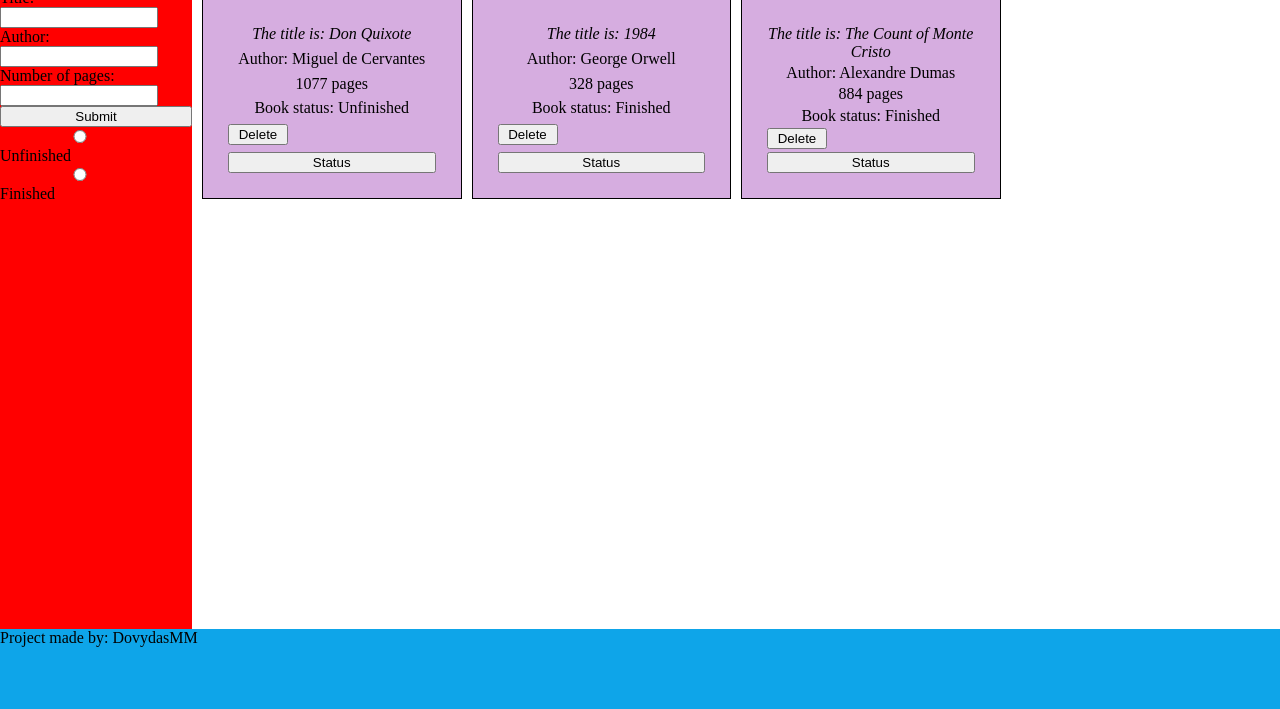
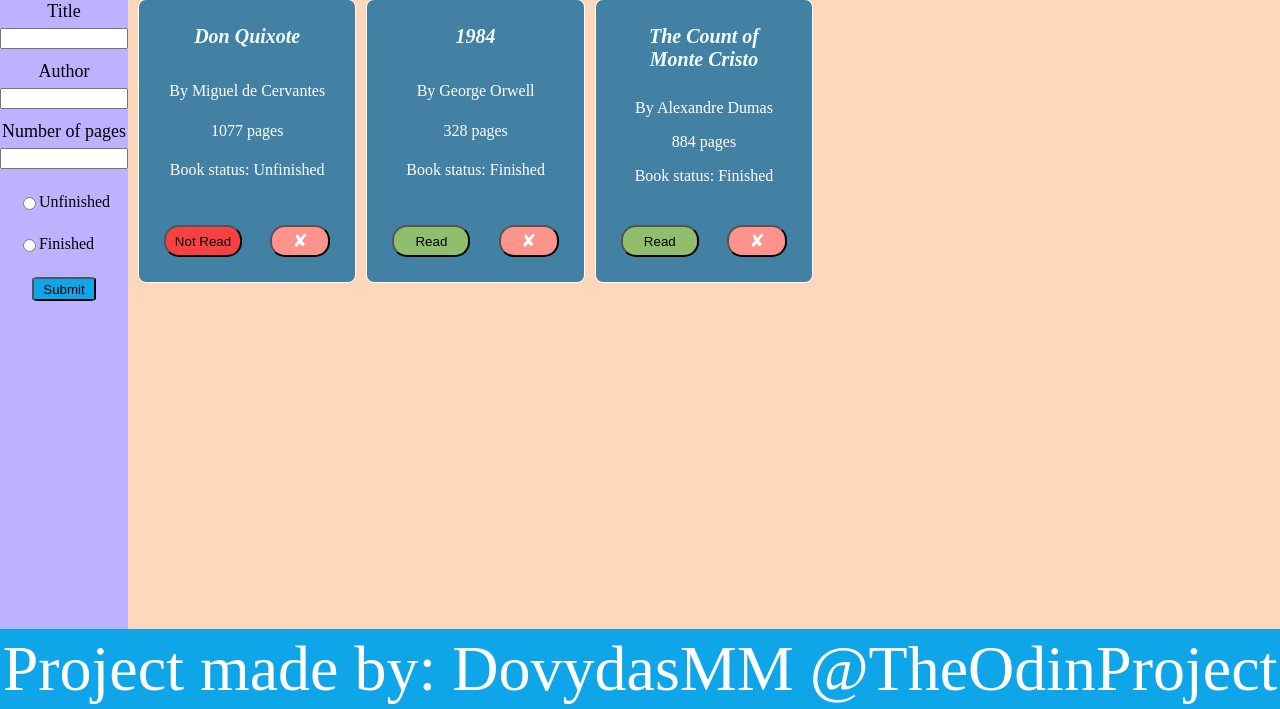
Before and after one commit to DovydasMM/library, a plain HTML site: page index.html in a window 1280 px wide. Shown: the part 91-800 px from the top of the page. Drawn offline with Linux system fonts and the light colour scheme.

Commit message:
Added some CSS

```diff
--- a/index.html
+++ b/index.html
@@ -12,34 +12,34 @@
 </div>
 <div class="sidebar">
   <form id="addBook" onsubmit="submitForm(); return false">
-    <label for="bookTitle">Title:</label>
-    <input type="text" id="bookTitle" required>
+    <label for="bookTitle" class="inputLable">Title</label>
+    <input type="text" id="bookTitle" class ="textInput" required>
 
-    <label for="bookAuthor">Author:</label>
-    <input type="text" id="bookAuthor" required>
+    <label for="bookAuthor" class="inputLable">Author</label>
+    <input type="text" id="bookAuthor" class ="textInput"required>
 
-    <label for="pageCount">Number of pages:</label>
-    <input type="number" id="pageCount" required>
-    <button type="submit" class="buttonSubmit">Submit</button>
+    <label for="pageCount" class="inputLable">Number of pages</label>
+    <input type="number" id="pageCount" class ="textInput"required>
 
-    <div class="bookStatus">
-      <div>
+
+    <div>
+      <div  class="bookStatus">
         <input type="radio" id="unfinished" name="status" value="Unfinished" onclick="statusOfTheBook=this.value" required>
         <label for="unfinished">Unfinished</label>
-
-
+        </div>
+        <div  class="bookStatus">
         <input type="radio" id="finished" name="status" value="Finished" onclick="statusOfTheBook=this.value">
         <label for="finished">Finished</label>
       </div>
     </div>
 
-
+    <button type="submit" class="buttonSubmit">Submit</button>
   </form>
 </div>
 <div class="container">
 </div>
 <div class="footer">
-  Project made by: DovydasMM
+  Project made by: DovydasMM @TheOdinProject
 </div>
 </body>
 </html>
--- a/script.js
+++ b/script.js
@@ -39,12 +39,12 @@ function cardCreation(title, author, numberOfPages, status){
     //title
     titleOfBook=document.createElement('div');
     titleOfBook.classList.add('title')
-    titleOfBook.textContent="The title is: "+ title
+    titleOfBook.textContent=title
 
     //author
     authorOfBook=document.createElement('div');
     authorOfBook.classList.add('author')
-    authorOfBook.textContent="Author: " +author;
+    authorOfBook.textContent="By " +author;
 
     //pages
     pageCount=document.createElement('div');
@@ -57,15 +57,34 @@ function cardCreation(title, author, numberOfPages, status){
     bookStatus.classList.add('status')
     bookStatus.textContent="Book status: " +status;
 
+
+
+    //button section
+    buttonSection=document.createElement('div');
+    buttonSection.classList.add('buttonSection');
+
     //remove button
     removeButton=document.createElement('button');
     removeButton.classList.add('removeButton');
-    removeButton.textContent='Delete';
+    removeButton.textContent='✘';
 
     //status button
+
+
+
+
+
     statusChange=document.createElement('button');
     statusChange.classList.add('statusChange');
-    statusChange.textContent='Status';
+    if (status=="Finished"){
+        statusChange.textContent = "Read"
+        statusChange.classList.add('read')
+
+    } else {
+        statusChange.textContent = "Not Read"
+        statusChange.classList.add('notRead')
+    }
+
 
     //button for deleting DOM card element
     function deleteCard(){
@@ -94,8 +113,10 @@ function cardCreation(title, author, numberOfPages, status){
     card.appendChild(authorOfBook)
     card.appendChild(pageCount)
     card.appendChild(bookStatus)
-    card.appendChild(removeButton)
-    card.appendChild(statusChange)
+    card.appendChild(buttonSection)
+    buttonSection.appendChild(statusChange)
+    buttonSection.appendChild(removeButton)
+
 
     //appends the created card to the container
     container.appendChild(card);
--- a/style.css
+++ b/style.css
@@ -1,15 +1,21 @@
 body {
     display:grid;
     grid-template-rows: 10vh 80vh 10vh;
-    grid-template-columns: 15vw 85vw;
+    grid-template-columns: 10vw 90vw;
     margin: 0;
     padding:0;
+    background-color: #ffd7ba;
 }
 
-.header {
+.header, .footer {
     background-color: #0ea5e9;
     grid-row: 1/2;
     grid-column: 1/3;
+    display: flex;
+    justify-content: center;
+    align-items: center;
+    font-size: 64px;
+    color: white;
 
 }
 
@@ -22,14 +28,16 @@ body {
 .container{
     grid-row:2/3;
     display:grid;
-    grid-template-columns: 1fr 1fr 1fr 1fr;
+    grid-template-columns: 1fr 1fr 1fr 1fr 1fr;
     grid-template-rows: repeat(3, 1fr);
     gap:10px;
     margin: 10px;
 }
 
 .card{
-background-color: rgb(214, 173, 224);
+background-color: #4281A4;
+border-width: 0;
+color: white;
 border-style: solid;
 border-width: 1px;
 padding: 25px;
@@ -39,16 +47,22 @@ justify-content: center;
 align-content: center;
 text-align: center;
 justify-content: space-between;
+border-radius: 8px;
+gap: 16px;
 }
 
 .title{
 font-style: italic;
+font-weight: bold;
+color: azure;
+padding-bottom: 12px;
+font-size: 20px;
 }
 
 .sidebar{
     grid-row: 2/3;
     grid-column: 1/2;
-    background-color: red;
+    background-color: #bdb2ff;
     display: flex;
     flex-direction: column;
     align-content: center;
@@ -62,10 +76,74 @@ form{
 }
 
 input{
-    width: 150px;
+
 }
 
 .removeButton{
     width: 60px;
     height: auto;
+    background-color: #FE938C;
+    color: white;
+    font-size: 18px;
+    border-radius: 15px;
 }
+
+.statusChange{
+    border-radius: 15px;
+    width: 78px;
+    height: 32px;
+}
+
+.buttonSubmit{
+    background-color: #0ea5e9;
+    width: 64px;
+    height: 24px;
+    border-radius: 10%;
+    margin-top: 24px;
+}
+
+.buttonSection {
+    display: flex;
+    justify-content: space-between;
+    gap: 16px;
+}
+
+.read{
+background-color: #90BE6D;
+}
+
+.notRead{
+background-color: #F94144;
+}
+
+.removeButton,
+.statusChange{
+
+    border-width: 2px;
+    border-color: black;
+    margin-top: 24px;
+}
+
+.bookStatus{
+    margin-top: 24px;
+    display: flex;
+    justify-content: start;
+    align-content: center;
+
+}
+
+#addBook{
+    display: flex;
+    justify-content: center;
+    align-items: center;
+}
+
+
+.textInput{
+    max-width: 120px;
+}
+.inputLable{
+font-size: 18px;
+margin-top: 12px;
+margin-bottom: 6px;
+}
```
